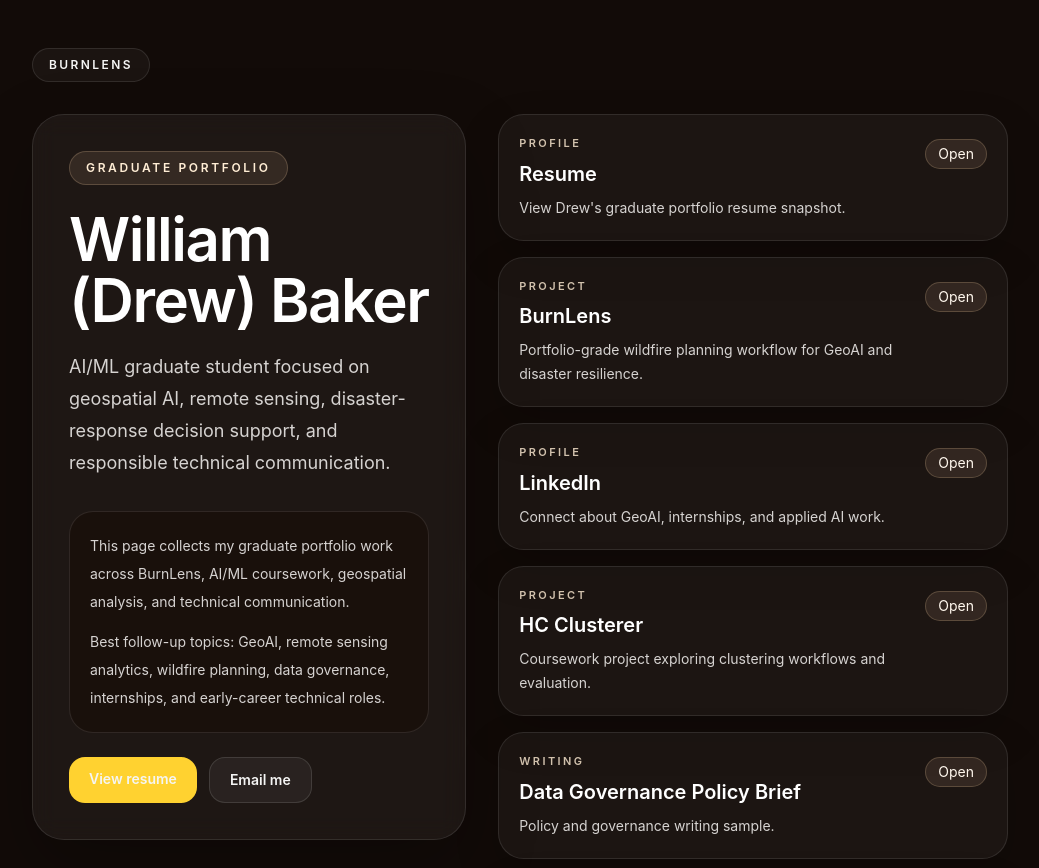
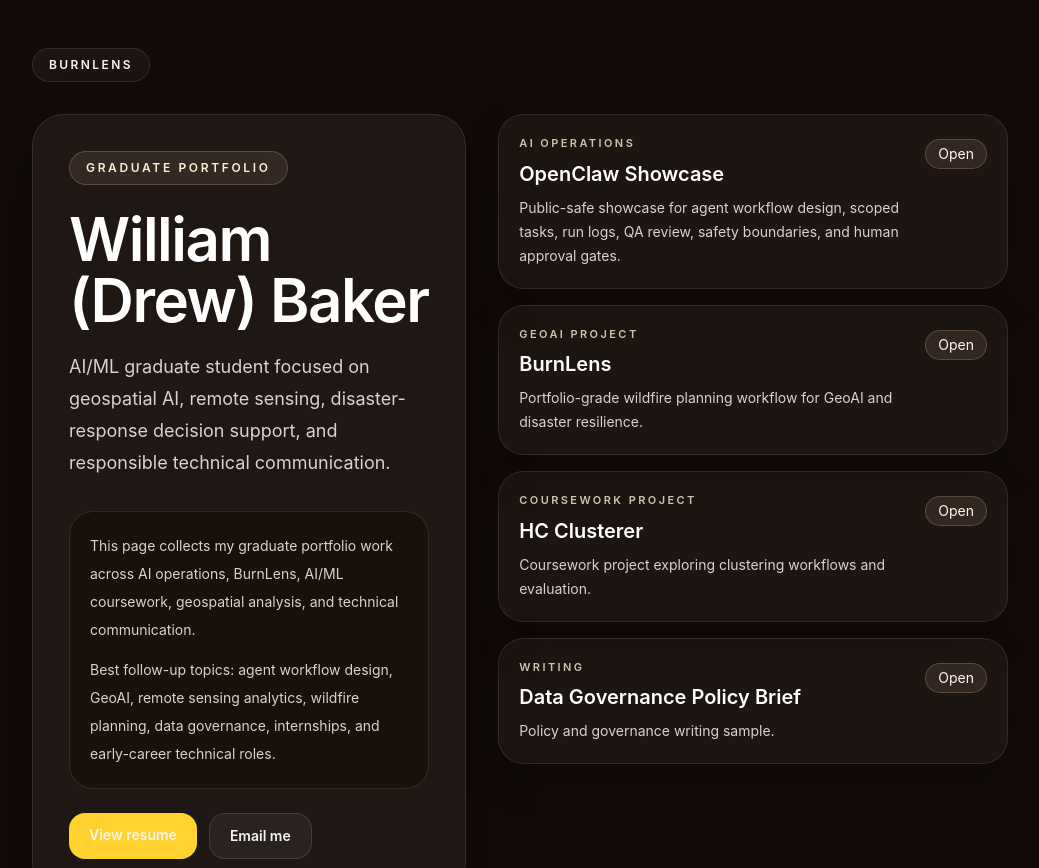
Before and after one commit to drwbkr1/burnlens-site, a Next.js app: page /gradportfolio in a window 1280 px wide. Shown: the top 868 px of the page, without its empty margins (120-1159 px from the left). Built offline with nearby package versions, Linux system fonts and the light colour scheme.

Commit message:
Add OpenClaw Showcase to portfolio links

```diff
--- a/app/gradportfolio/page.tsx
+++ b/app/gradportfolio/page.tsx
@@ -1,26 +1,20 @@
 const links = [
   {
-    label: "Resume",
-    href: "/gradportfolio/resume",
-    eyebrow: "Profile",
-    description: "View Drew's graduate portfolio resume snapshot.",
+    label: "OpenClaw Showcase",
+    href: "https://github.com/drwbkr1/openclaw-showcase",
+    eyebrow: "AI Operations",
+    description: "Public-safe showcase for agent workflow design, scoped tasks, run logs, QA review, safety boundaries, and human approval gates.",
   },
   {
     label: "BurnLens",
     href: "https://burnlensproject.org/",
-    eyebrow: "Project",
+    eyebrow: "GeoAI Project",
     description: "Portfolio-grade wildfire planning workflow for GeoAI and disaster resilience.",
-  },
-  {
-    label: "LinkedIn",
-    href: "https://www.linkedin.com/in/william-baker-843946162/",
-    eyebrow: "Profile",
-    description: "Connect about GeoAI, internships, and applied AI work.",
   },
   {
     label: "HC Clusterer",
     href: "https://colab.research.google.com/drive/1iw--FYslASbASPbh40ldStJtOB5QKfRe#scrollTo=5Zez04aIzJl6",
-    eyebrow: "Project",
+    eyebrow: "Coursework Project",
     description: "Coursework project exploring clustering workflows and evaluation.",
   },
   {
@@ -29,18 +23,12 @@ const links = [
     eyebrow: "Writing",
     description: "Policy and governance writing sample.",
   },
-  {
-    label: "Email",
-    href: "mailto:bake1139@purdue.edu?subject=Graduate%20portfolio%20follow-up",
-    eyebrow: "Contact",
-    description: "Send a direct follow-up note.",
-  },
 ] as const;
 
 export const metadata = {
   title: "William (Drew) Baker | Graduate Portfolio",
   description:
-    "Graduate portfolio for William (Drew) Baker: resume snapshot, BurnLens, LinkedIn, projects, writing samples, and contact information.",
+    "Graduate portfolio for William (Drew) Baker: OpenClaw Showcase, BurnLens, applied AI coursework, writing samples, resume, and contact information.",
 };
 
 export default function GraduatePortfolioLinksPage() {
@@ -70,10 +58,10 @@ export default function GraduatePortfolioLinksPage() {
 
               <div className="mt-8 space-y-3 rounded-[1.5rem] border border-white/10 bg-[#1a100c]/90 p-5 text-sm leading-7 text-stone-300">
                 <p>
-                  This page collects my graduate portfolio work across BurnLens, AI/ML coursework, geospatial analysis, and technical communication.
+                  This page collects my graduate portfolio work across AI operations, BurnLens, AI/ML coursework, geospatial analysis, and technical communication.
                 </p>
                 <p>
-                  Best follow-up topics: GeoAI, remote sensing analytics, wildfire planning, data governance, internships, and early-career technical roles.
+                  Best follow-up topics: agent workflow design, GeoAI, remote sensing analytics, wildfire planning, data governance, internships, and early-career technical roles.
                 </p>
               </div>
 
```
